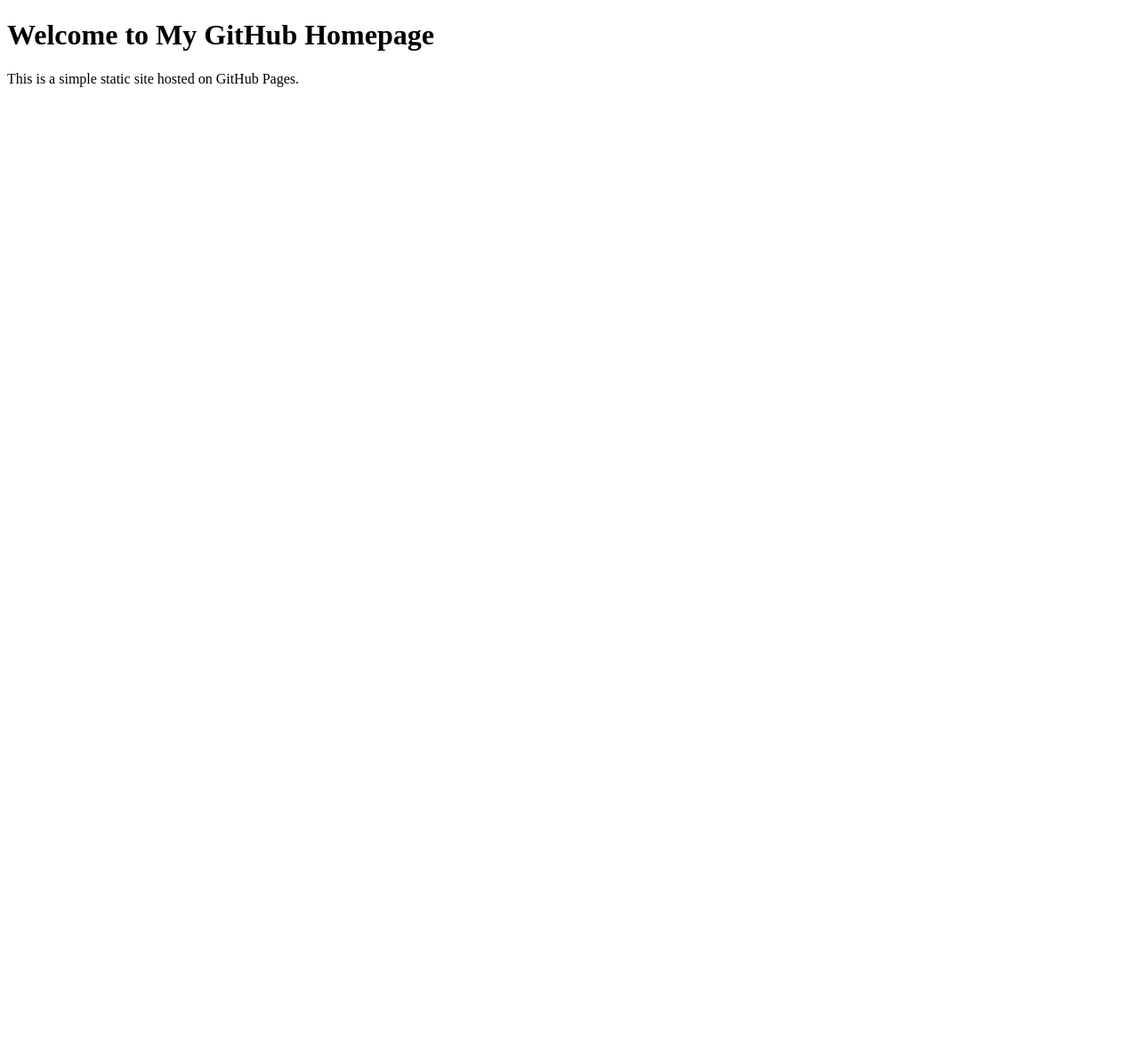
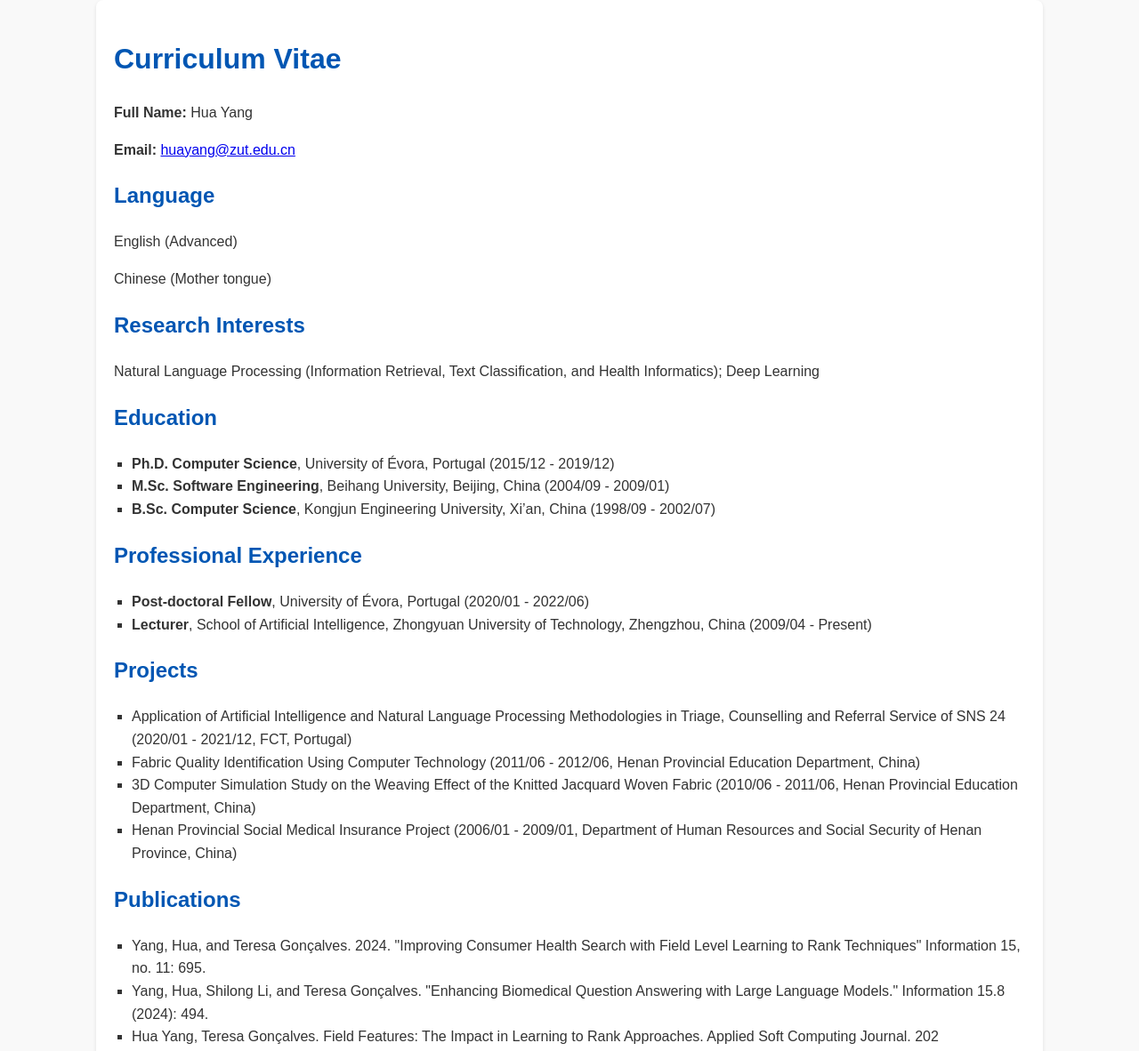
Before and after one commit to luckyAnn-2023/hy.github.io, a plain HTML site: page index.html in a window 1280 px wide. Shown: the top 1182 px of the page at 89% size. Before the commit the page ends 800 px from the top, so only its background shows below. Drawn offline with Linux system fonts and the light colour scheme.

Commit message:
Update index.html

```diff
--- a/index.html
+++ b/index.html
@@ -3,10 +3,83 @@
 <head>
     <meta charset="UTF-8">
     <meta name="viewport" content="width=device-width, initial-scale=1.0">
-    <title>My GitHub Homepage</title>
+    <title>Curriculum Vitae - Hua Yang</title>
+    <style>
+        body {
+            font-family: Arial, sans-serif;
+            line-height: 1.6;
+            margin: 0;
+            padding: 0;
+            background-color: #f9f9f9;
+            color: #333;
+        }
+        .container {
+            width: 80%;
+            margin: auto;
+            padding: 20px;
+            background: #fff;
+            border-radius: 8px;
+            box-shadow: 0 2px 4px rgba(0, 0, 0, 0.1);
+        }
+        h1, h2, h3 {
+            color: #0056b3;
+        }
+        ul {
+            list-style-type: square;
+            padding-left: 20px;
+        }
+        section {
+            margin-bottom: 20px;
+        }
+    </style>
 </head>
 <body>
-    <h1>Welcome to My GitHub Homepage</h1>
-    <p>This is a simple static site hosted on GitHub Pages.</p>
-</body>
-</html>
+    <div class="container">
+        <h1>Curriculum Vitae</h1>
+        <p><strong>Full Name:</strong> Hua Yang</p>
+        <p><strong>Email:</strong> <a href="mailto:huayang@zut.edu.cn">huayang@zut.edu.cn</a></p>
+
+        <section>
+            <h2>Language</h2>
+            <p>English (Advanced)</p>
+            <p>Chinese (Mother tongue)</p>
+        </section>
+
+        <section>
+            <h2>Research Interests</h2>
+            <p>Natural Language Processing (Information Retrieval, Text Classification, and Health Informatics); Deep Learning</p>
+        </section>
+
+        <section>
+            <h2>Education</h2>
+            <ul>
+                <li><strong>Ph.D. Computer Science</strong>, University of Évora, Portugal (2015/12 - 2019/12)</li>
+                <li><strong>M.Sc. Software Engineering</strong>, Beihang University, Beijing, China (2004/09 - 2009/01)</li>
+                <li><strong>B.Sc. Computer Science</strong>, Kongjun Engineering University, Xi’an, China (1998/09 - 2002/07)</li>
+            </ul>
+        </section>
+
+        <section>
+            <h2>Professional Experience</h2>
+            <ul>
+                <li><strong>Post-doctoral Fellow</strong>, University of Évora, Portugal (2020/01 - 2022/06)</li>
+                <li><strong>Lecturer</strong>, School of Artificial Intelligence, Zhongyuan University of Technology, Zhengzhou, China (2009/04 - Present)</li>
+            </ul>
+        </section>
+
+        <section>
+            <h2>Projects</h2>
+            <ul>
+                <li>Application of Artificial Intelligence and Natural Language Processing Methodologies in Triage, Counselling and Referral Service of SNS 24 (2020/01 - 2021/12, FCT, Portugal)</li>
+                <li>Fabric Quality Identification Using Computer Technology (2011/06 - 2012/06, Henan Provincial Education Department, China)</li>
+                <li>3D Computer Simulation Study on the Weaving Effect of the Knitted Jacquard Woven Fabric (2010/06 - 2011/06, Henan Provincial Education Department, China)</li>
+                <li>Henan Provincial Social Medical Insurance Project (2006/01 - 2009/01, Department of Human Resources and Social Security of Henan Province, China)</li>
+            </ul>
+        </section>
+
+        <section>
+            <h2>Publications</h2>
+            <ul>
+                <li>Yang, Hua, and Teresa Gonçalves. 2024. "Improving Consumer Health Search with Field Level Learning to Rank Techniques" Information 15, no. 11: 695.</li>
+                <li>Yang, Hua, Shilong Li, and Teresa Gonçalves. "Enhancing Biomedical Question Answering with Large Language Models." Information 15.8 (2024): 494.</li>
+                <li>Hua Yang, Teresa Gonçalves. Field Features: The Impact in Learning to Rank Approaches. Applied Soft Computing Journal. 202
```
